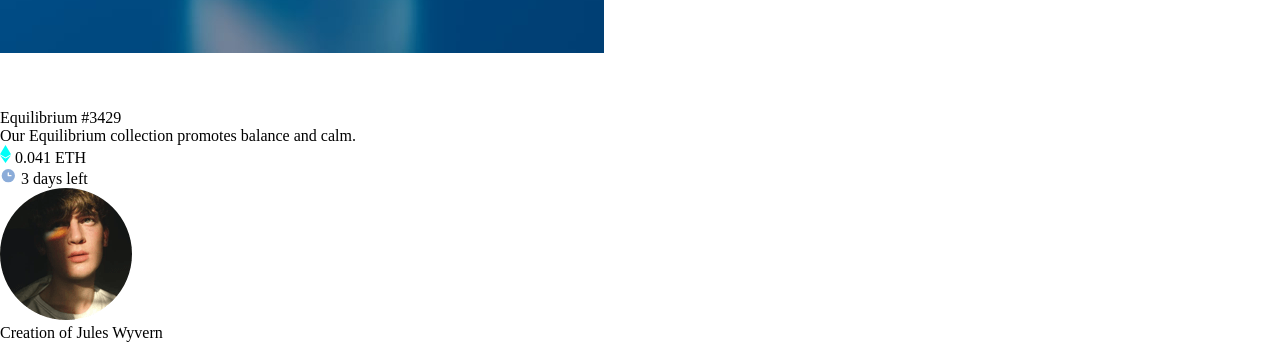
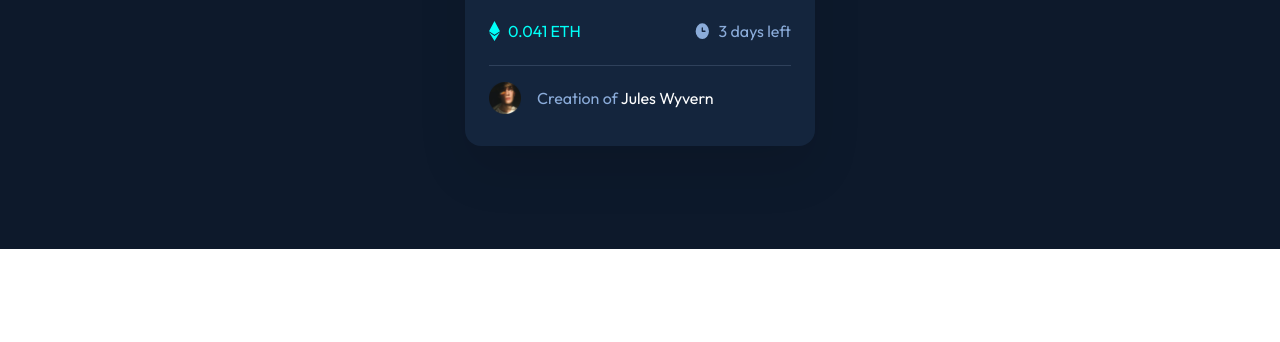
Before and after one commit to shoyo-22/nft-preview-card, a plain HTML site: page index.html in a window 1280 px wide. Shown: the part 551-893 px from the top of the page. After the commit the page ends 800 px from the top, so only its background shows below. Drawn offline with Linux system fonts and the light colour scheme.

Commit message:
refactor: style component

```diff
--- a/index.html
+++ b/index.html
@@ -32,17 +32,17 @@
           <div class="card__metrics">
             <p>
               <img src="./assets/icon-ethereum.svg" alt="Ethereum icon" />
-              0.041 ETH
+              <span>0.041 ETH</span>
             </p>
             <p>
               <img src="./assets/icon-clock.svg" alt="Clock icon" />
-              3 days left
+              <span>3 days left</span>
             </p>
           </div>
-          <hr />
+          <hr class="divider" />
           <div class="card__author">
             <img src="./assets/image-avatar.png" alt="Jules Wyvern" />
-            <h4>Creation of Jules Wyvern</h4>
+            <h4>Creation of <span>Jules Wyvern</span></h4>
           </div>
         </div>
       </article>
--- a/styles/main.css
+++ b/styles/main.css
@@ -1,3 +1,5 @@
+@import url("https://fonts.googleapis.com/css2?family=Outfit:wght@300;400;600&display=swap");
+
 :root {
   --soft-blue: hsl(215, 51%, 70%);
   --cyan: hsl(178, 100%, 50%);
@@ -16,5 +18,115 @@
 
   --fw-light: 300;
   --fw-regular: 400;
-  --fw-bold: 600;
+  --fw-semibold: 600;
 }
+
+body {
+  font-family: "Outfit", sans-serif;
+  font-style: normal;
+  line-height: normal;
+  font-feature-settings: "clig" off, "liga" off;
+  color: var(--soft-blue);
+}
+
+main {
+  height: 100vh;
+  display: grid;
+  place-items: center;
+  padding: var(--spacing-lg);
+  background-color: var(--very-dark-blue-main-bg);
+}
+
+.card {
+  max-width: 350px;
+  padding: var(--spacing-lg);
+  border-radius: var(--bradius-card);
+  background-color: var(--very-dark-blue-card-bg);
+  box-shadow: 0 25px 50px 0 rgba(0, 0, 0, 0.1);
+}
+
+.card__figure,
+.card__image {
+  border-radius: var(--bradius-img);
+}
+
+.card__aside {
+  position: relative;
+}
+
+.card__figure--hover {
+  position: absolute;
+  width: 100%;
+  height: auto;
+  top: 0;
+  display: grid;
+  place-items: center;
+  background-color: rgba(var(--cyan), 0.5);
+}
+
+.card__title {
+  margin-top: var(--spacing-lg);
+  margin-bottom: var(--spacing-md);
+  color: var(--white);
+  font-size: 1.375rem;
+  font-weight: var(--fw-semibold);
+  transition: color 200ms ease-in-out;
+}
+
+.card__title:hover {
+  cursor: pointer;
+  color: var(--cyan);
+}
+
+.card__copy {
+  font-size: 1.125rem;
+}
+
+.card__metrics {
+  margin: var(--spacing-lg) 0;
+  display: flex;
+  justify-content: space-between;
+  align-items: center;
+}
+
+.card__metrics p {
+  display: inline-flex;
+  gap: var(--spacing-sm);
+}
+
+.card__metrics p:first-child {
+  color: var(--cyan);
+}
+
+.divider {
+  background-color: var(--very-dark-blue-line);
+  height: 1px;
+}
+
+.card__author {
+  margin-top: var(--spacing-md);
+  margin-bottom: var(--spacing-sm);
+  display: flex;
+  align-items: center;
+  gap: var(--spacing-md);
+}
+
+.card__author img {
+  width: 2rem;
+  height: 2rem;
+  border-radius: var(--bradius-img);
+}
+
+.card__author h4 {
+  font-weight: var(--fw-regular);
+}
+
+.card__author h4 span {
+  color: var(--white);
+  transition: color 200ms ease-in-out;
+}
+
+.card__author h4 span:hover {
+  cursor: pointer;
+  color: var(--cyan);
+}
```
